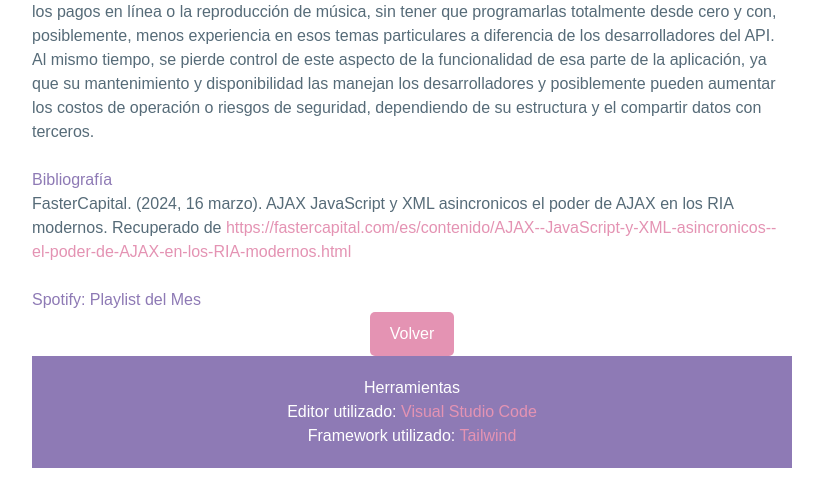
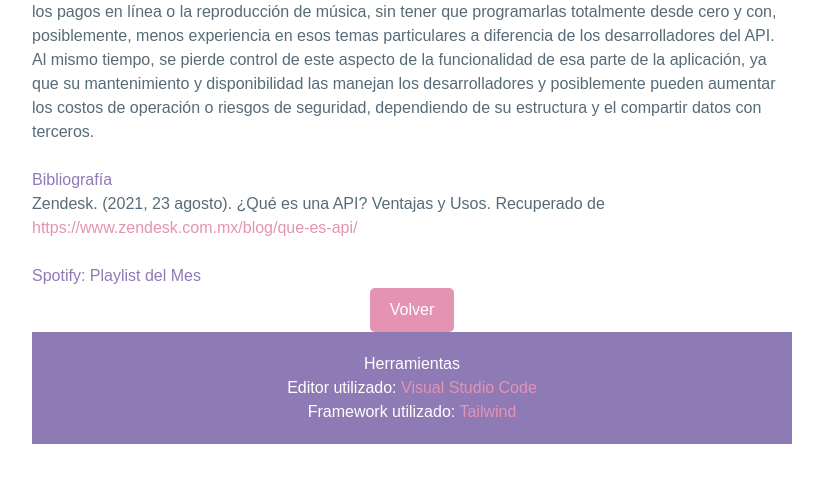
Before and after one commit to A01710029/Repositorio_Personal, a Node server app: template js/lab26/views/lab26.ejs in a window 1280 px wide. Shown: the part 215-715 px from the top of the page, without its empty margins (228-1051 px from the left). Run offline with Node 20, Linux system fonts and the light colour scheme; the template is opened without the code that fills it, so the values that code supplies are empty; style sheets or scripts are compiled from the project's sources.

Commit message:
Actualizar bibliografía

```diff
--- a/js/lab26/views/lab26.ejs
+++ b/js/lab26/views/lab26.ejs
@@ -14,7 +14,7 @@
     <br></br>
 
 <h3>Bibliografía</h3>
-    FasterCapital. (2024, 16 marzo). AJAX JavaScript y XML asincronicos el poder de AJAX en los RIA modernos. Recuperado de <a href="https://fastercapital.com/es/contenido/AJAX--JavaScript-y-XML-asincronicos--el-poder-de-AJAX-en-los-RIA-modernos.html">https://fastercapital.com/es/contenido/AJAX--JavaScript-y-XML-asincronicos--el-poder-de-AJAX-en-los-RIA-modernos.html</a>
+    Zendesk. (2021, 23 agosto). ¿Qué es una API? Ventajas y Usos. Recuperado de <a href="https://www.zendesk.com.mx/blog/que-es-api/">https://www.zendesk.com.mx/blog/que-es-api/</a>
     <br></br>
 </body>
 
```
